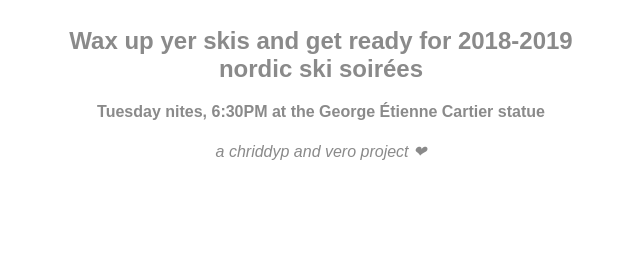
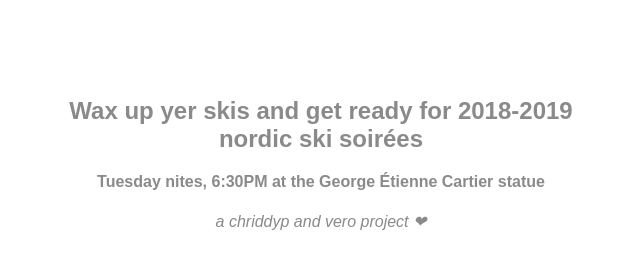
Before and after one commit to chriddyp/chriddyp.github.io, a plain HTML site: page index.html in a window 1280 px wide. Shown: the part 403-672 px from the top of the page, without its empty margins (319-959 px from the left). Drawn offline with nearby package versions, Linux system fonts and the light colour scheme.

Commit message:
:space_invaders:

```diff
--- a/index.html
+++ b/index.html
@@ -8,7 +8,7 @@
     <div style="margin-left: auto; margin-right: auto; width: 40%; text-align: center;">
     <img src="/static/sunset-logo.png" style="width: 300px; margin-top: 100px;"/>
 
-    <h2 style="margin-top: 30px;">
+    <h2 style="margin-top: 100px;">
        Wax up yer skis and get ready for 2018-2019 nordic ski soirées
    </h2>
 
```
